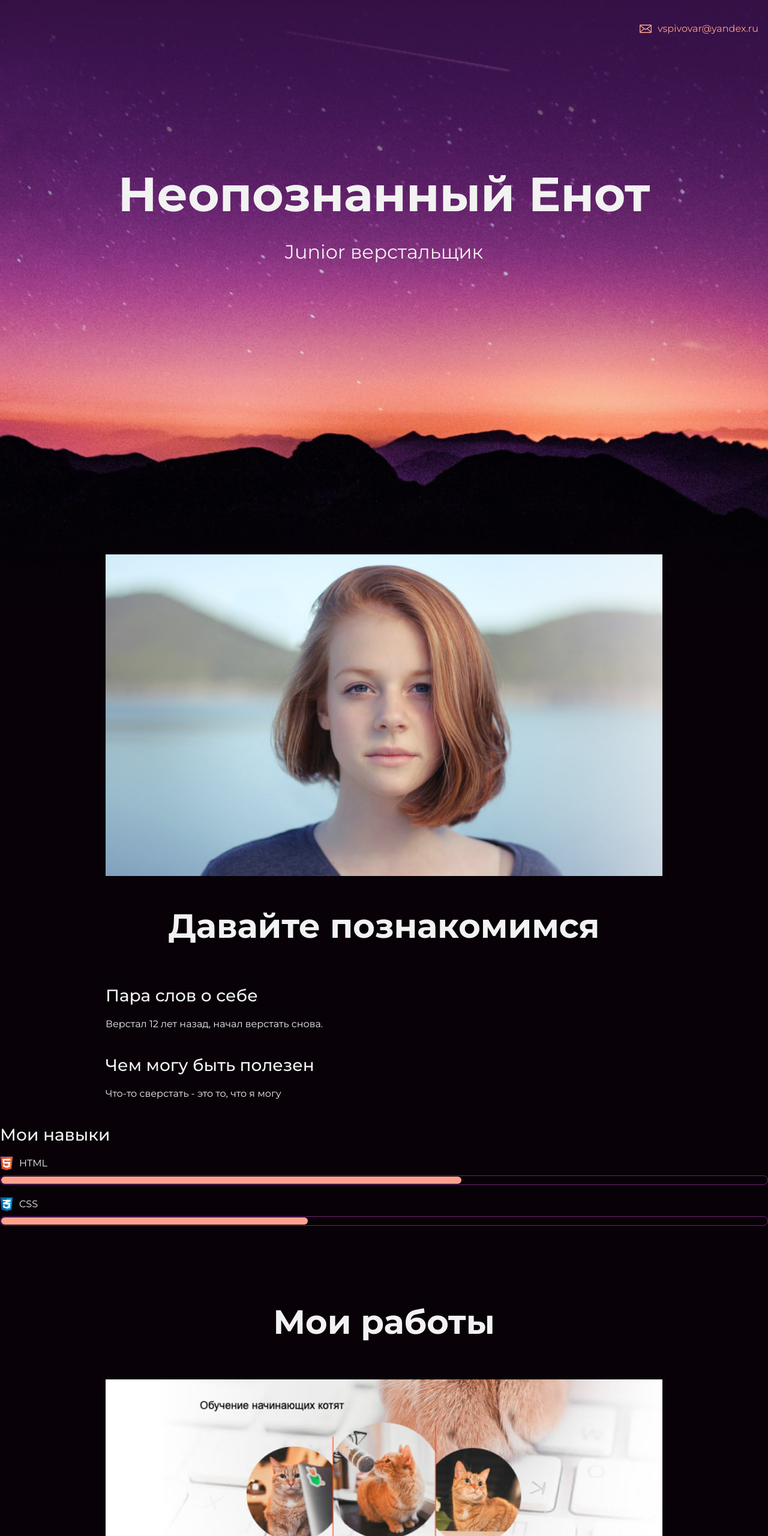
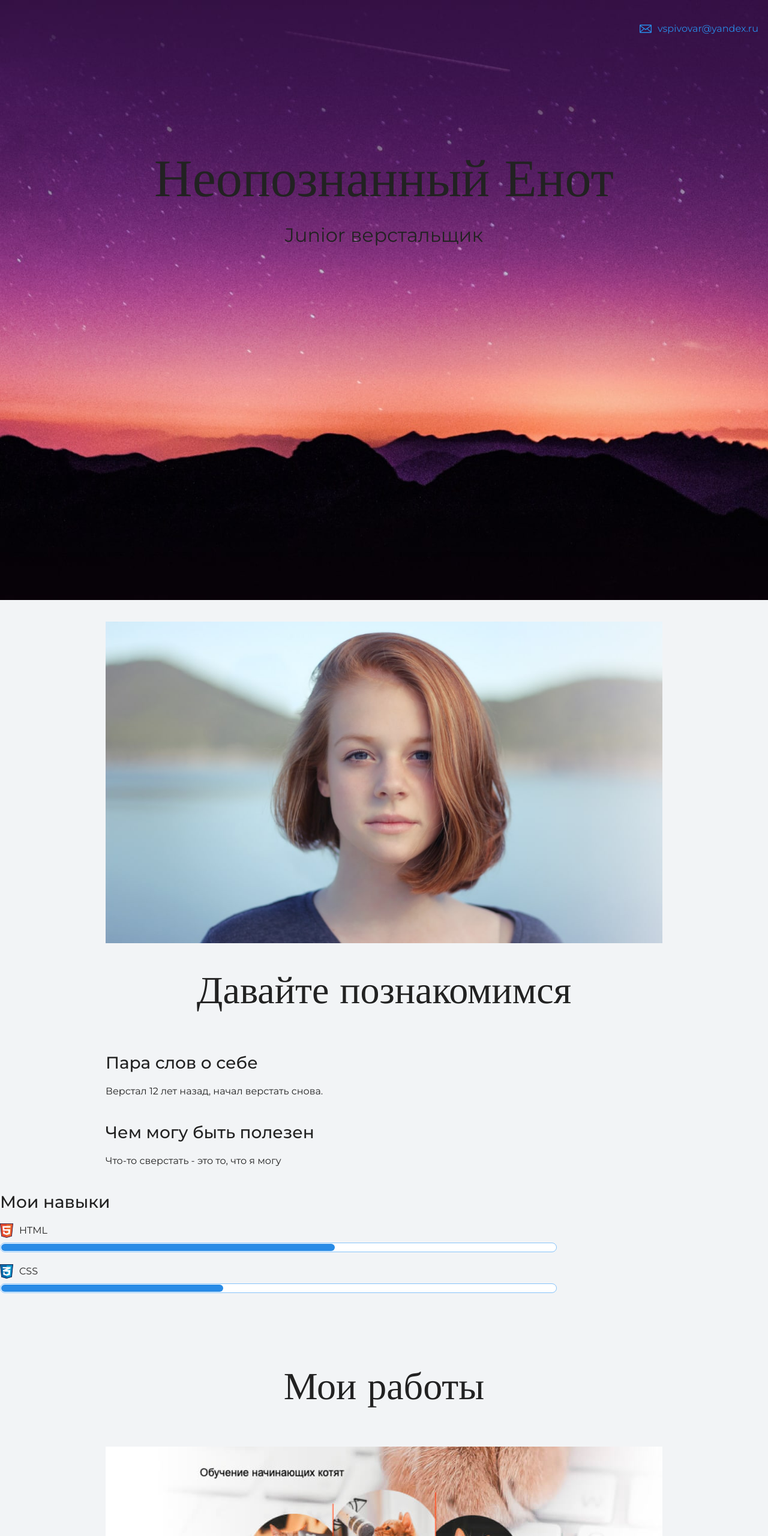
Before and after one commit to vspivovar/my-site, a plain HTML site: page index.html in a window 1280 px wide. Shown: the top 2560 px of the page at 60% size. Drawn offline with nearby package versions, Linux system fonts and the light colour scheme.

Commit message:
Ширина скиллов

```diff
--- a/style.css
+++ b/style.css
@@ -4,8 +4,8 @@ body {
   font-family: "Montserrat", "Helvetica", "Arial", sans-serif;
   font-size: 16px;
   line-height: 32px;
-  color: #f2f2f2;
-  background-color: #080208;
+  color: #222222;
+  background-color: #f2f4f6;
   background-image: url("img/hero-bg.jpg");
   background-repeat: no-repeat;
   background-position: top center;
@@ -18,7 +18,7 @@ body {
 }
 
 .page-header {
-  margin: 0 0 180px;
+  margin: 0 0 160px;
   padding: 32px 0 32px;
 }
 
@@ -30,7 +30,7 @@ body {
 
 .page-header a {
   margin-left: 56px;
-  color: #fea18d;
+  color: #288be6;
   text-decoration: none;
   background-repeat: no-repeat;
   background-position: left;
@@ -38,16 +38,16 @@ body {
 
 .header-email {
   padding-left: 30px;
-  background-image: url("img/icon-email.svg");
+  background-image: url("img/icon-email-header.svg");
 }
 
 .header-phone {
   padding-left: 25px;
-  background-image: url("img/icon-phone.svg");
+  background-image: url("img/icon-phone-header.svg");
 }
 
 .hero-image {
-  margin-bottom: 480px;
+  margin-bottom: 620px;
 }
 
 .hero-image .container {
@@ -56,9 +56,11 @@ body {
 }
 
 .heading {
-  margin: 0 0 24px;
-  font-size: 80px;
+  margin: 0 0 16px;
+  font-family: "Old Standard TT", "Times", "Times New Roman", serif;
+  font-size: 88px;
   line-height: 96px;
+  font-weight: 400;
 }
 
 .hero-image p {
@@ -73,8 +75,10 @@ body {
 
 .subheading {
   margin: 0 0 56px;
-  font-size: 56px;
+  font-family: "Old Standard TT", "Times", "Times New Roman", serif;
+  font-size: 64px;
   line-height: 80px;
+  font-weight: 400;
   text-align: center;
 }
 
@@ -98,6 +102,8 @@ body {
 .skills-list {
   margin: 0;
   padding: 0;
+  max-width: 928px;
+
 }
 
 .skills-list dt {
@@ -119,15 +125,15 @@ body {
   padding: 0;
   height: 14px;
   font-size: 0;
-  background-color: #080208;
-  border: 1px solid #712073;
+  background-color: #ffffff;
+  border: 1px solid #86c3fa;
   border-radius: 8px;
 }
 
 .level div {
   margin: 1px;
   height: 12px;
-  background-color: #fea18d;
+  background-color: #288be6;
   border-radius: 6px;
 }
 
@@ -161,18 +167,19 @@ body {
   text-decoration: none;
   text-transform: uppercase;
   border-radius: 4px;
-  background-color: #712073;
+  background-color: #288be6;
   color: #ffffff;
 }
 
 .page-footer {
   padding: 40px 0;
-  background-color: #260c26;
+  background-color: #00417d;
+  color: #ffffff;
 }
 
 .page-footer a {
   margin-left: 56px;
-  color: #fea18d;
+  color: inherit;
   text-decoration: none;
   background-repeat: no-repeat;
   background-position: left;
@@ -180,10 +187,10 @@ body {
 
 .footer-email {
   padding-left: 30px;
-  background-image: url("img/icon-email.svg");
+  background-image: url("img/icon-email-footer.svg");
 }
 
 .footer-phone {
   padding-left: 25px;
-  background-image: url("img/icon-phone.svg");
+  background-image: url("img/icon-phone-footer.svg");
 }
```
